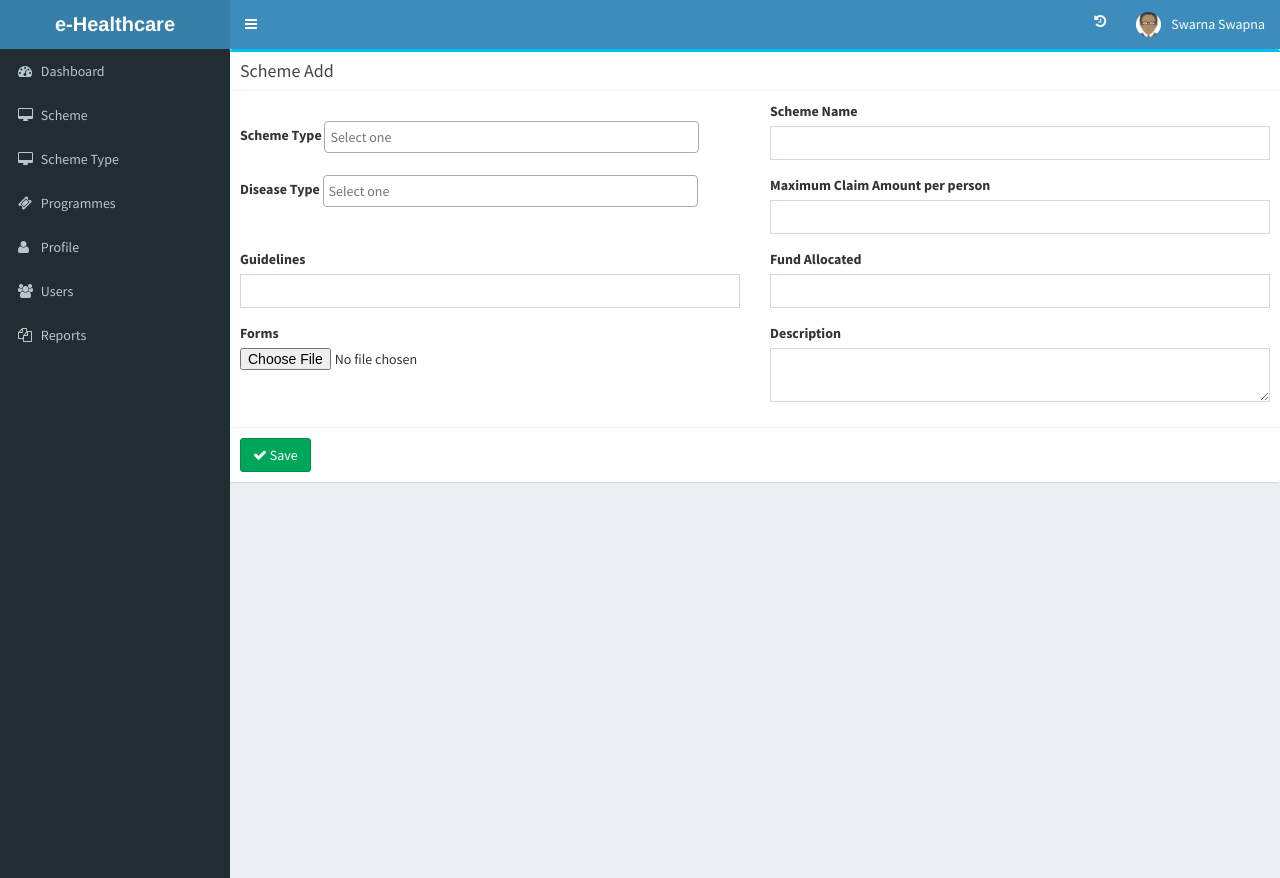
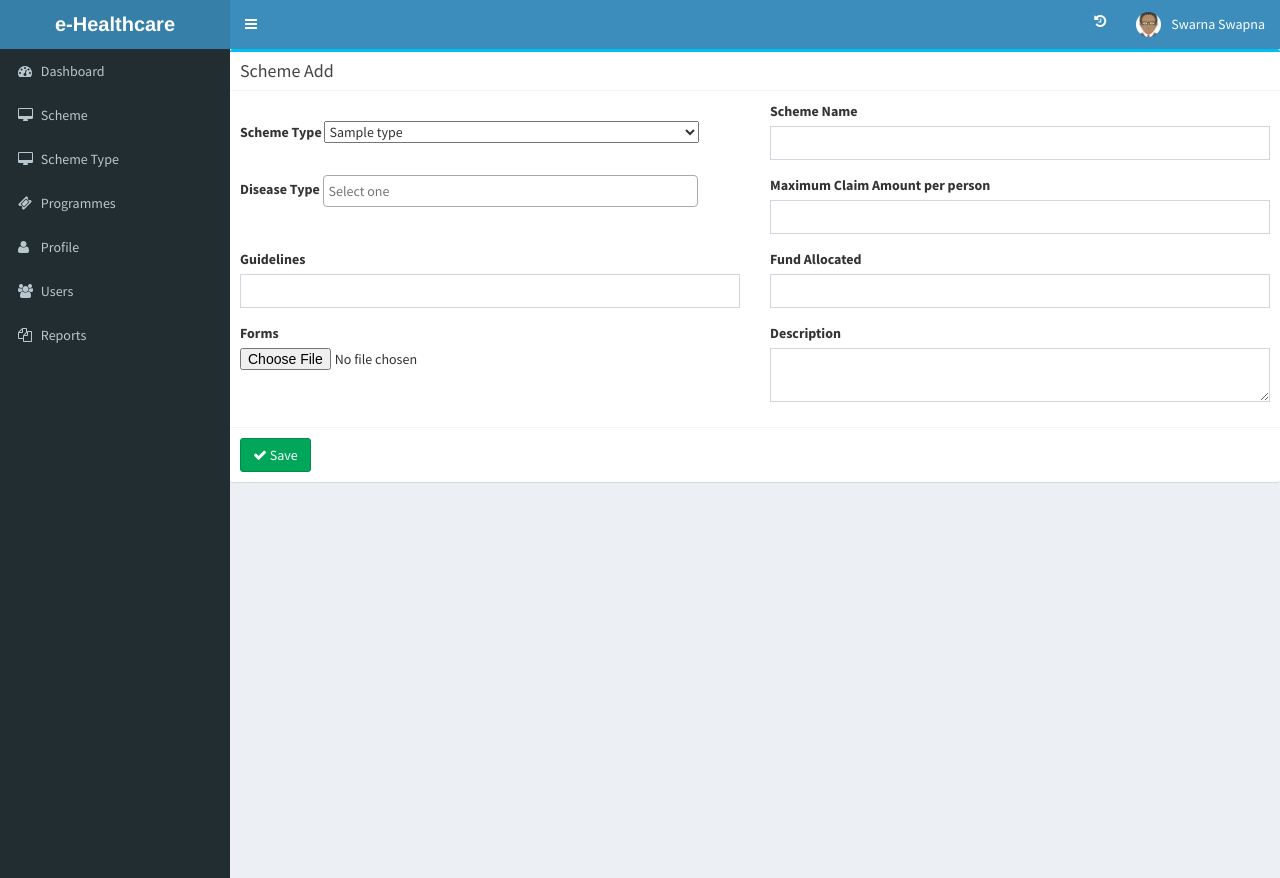
Before and after one commit to Rajesh-Sathyakumar/e-healthsystem, a CodeIgniter app: page /scheme/add in a window 1280 px wide. Shown: the part 31-909 px from the top of the page. Run offline with CodeIgniter, Linux system fonts and the light colour scheme; a user stored in the database is signed in; tables that the repository leaves empty or names only in its code hold one stand-in row (values such as "Sample post"); data that the repository does not hold is empty.

Commit message:
single select

```diff
--- a/application/views/scheme/add.php
+++ b/application/views/scheme/add.php
@@ -5,13 +5,13 @@
             <div class="box-header with-border">
               	<h3 class="box-title">Scheme Add</h3>
             </div>
-            <?php echo form_open('scheme/do_upload'); ?>
+            <?php echo form_open('scheme/add'); ?>
           	<div class="box-body">
           		<div class="row clearfix">
 				<div class="col-md-6">
 						<br>
                 <label for="type_id" class="control-label"> Scheme Type</label>
-                <select class="js-example-basic-multiple js-states" name="type_id" style="width: 75%" multiple="multiple">
+                <select class="js-example-basic-single js-states" name="type_id" style="width: 75%">
 								<?php
 								foreach($all_scheme_type as $scheme_type)
 								{
```
